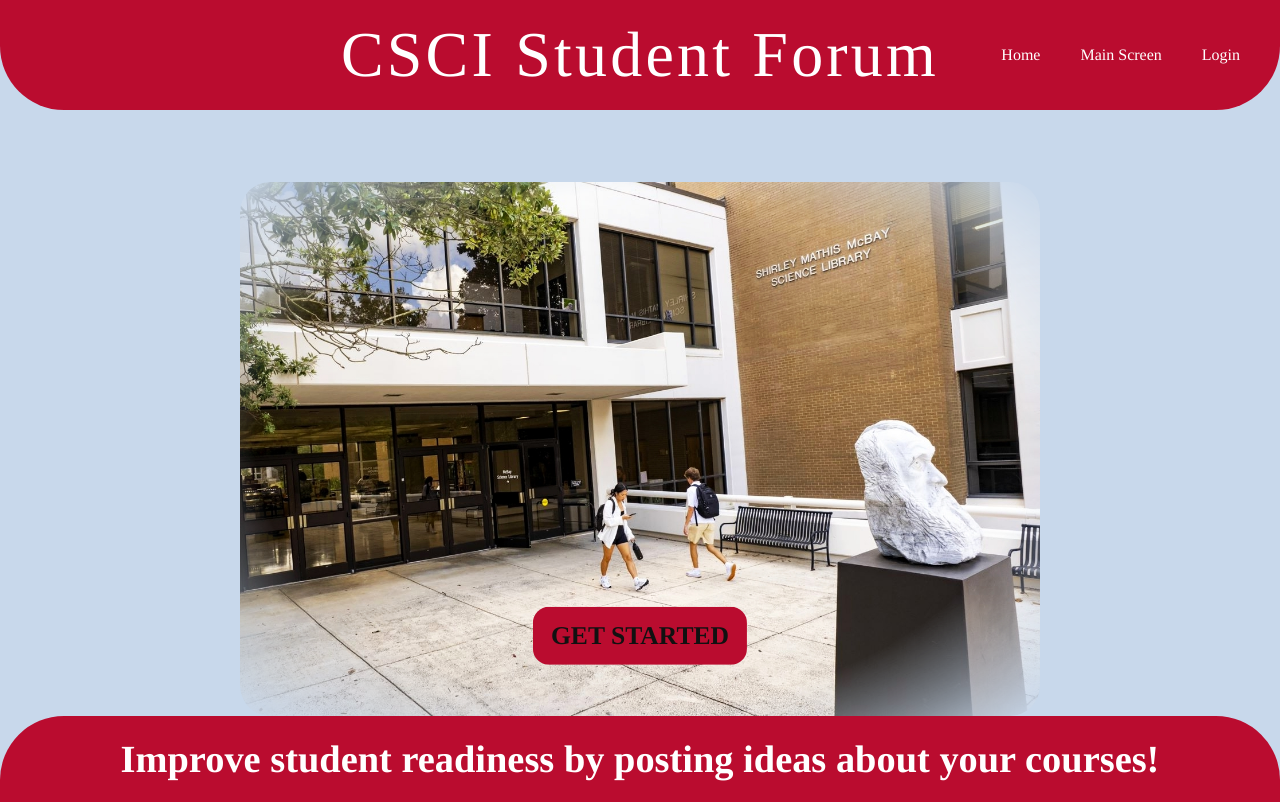
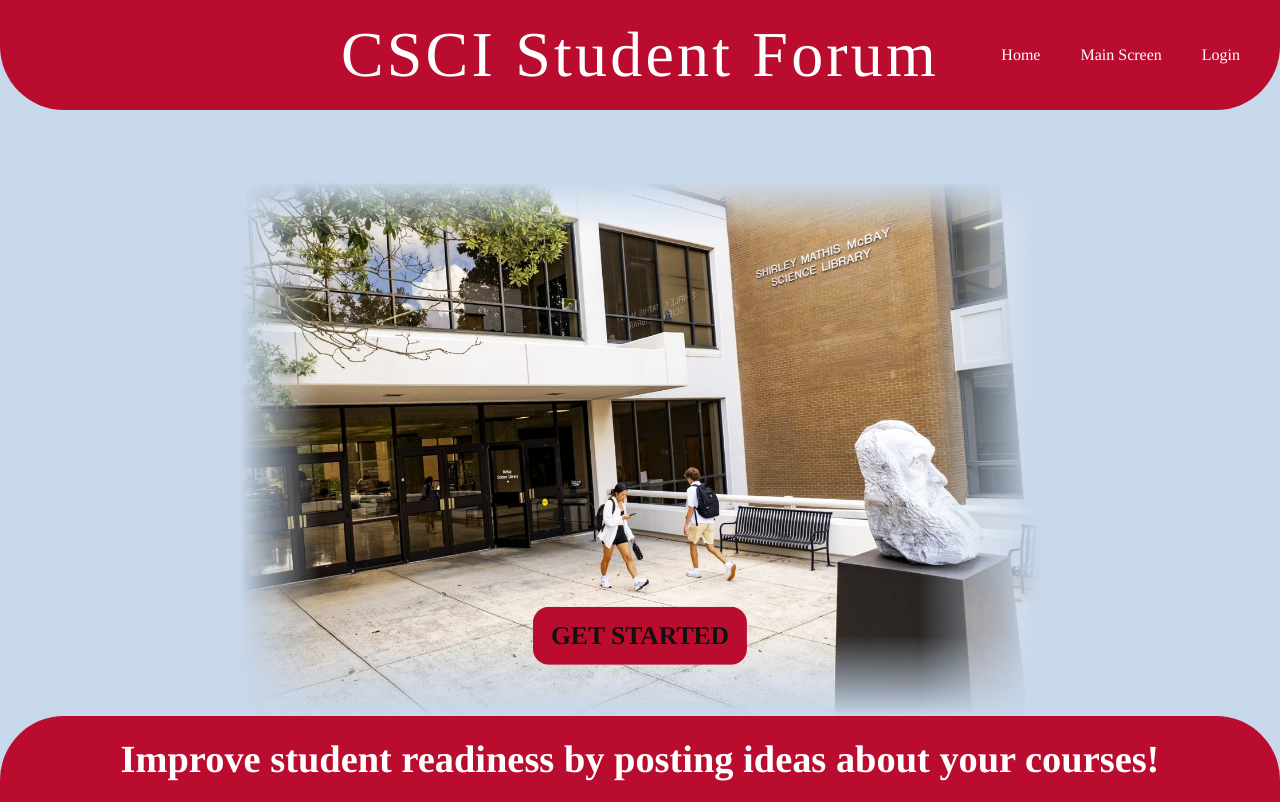
Before and after one commit to CSCI4300-Web-Programming/am-class-project-group-7, a Next.js app: page / in a window 1280 px wide. Built offline with nearby package versions, Linux system fonts and the light colour scheme; a web font is replaced by a local one.

Commit message:
Fixed image gradient issue

```diff
--- a/src/app/page.tsx
+++ b/src/app/page.tsx
@@ -32,8 +32,9 @@ export default function Home() {
             marginInline: "auto",
             objectFit: "contain",
             borderRadius: "30px",
-            maskImage: "radial-gradient(ellipse, #000 68%, transparent 100%)",
-            WebkitMaskImage: "radial-gradient(ellipse, #000 68%, transparent 100%)",
+            maskImage:
+              "linear-gradient(to right, transparent, black 10%, black 85%, transparent), linear-gradient(to bottom, transparent, black 10%, black 85%, transparent)",
+            maskComposite: "intersect",
           }}
         />
         <a
```
